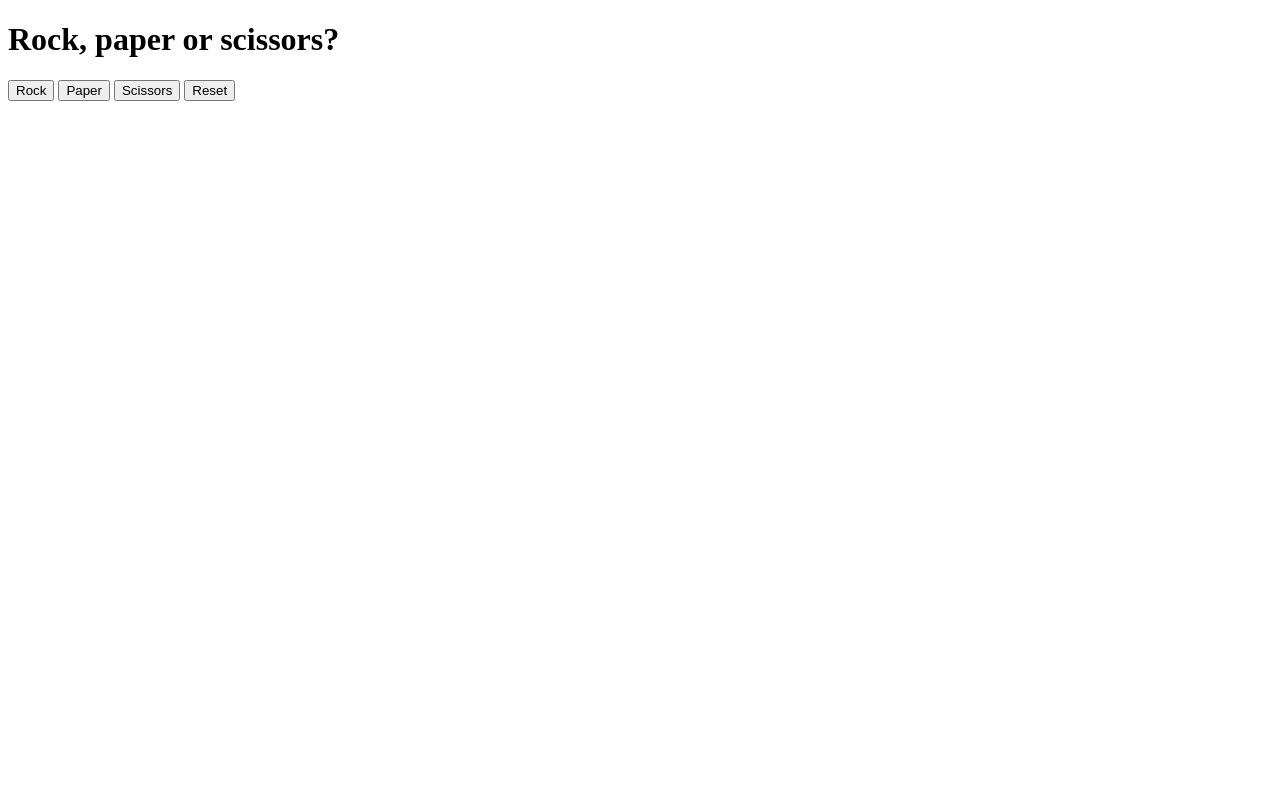
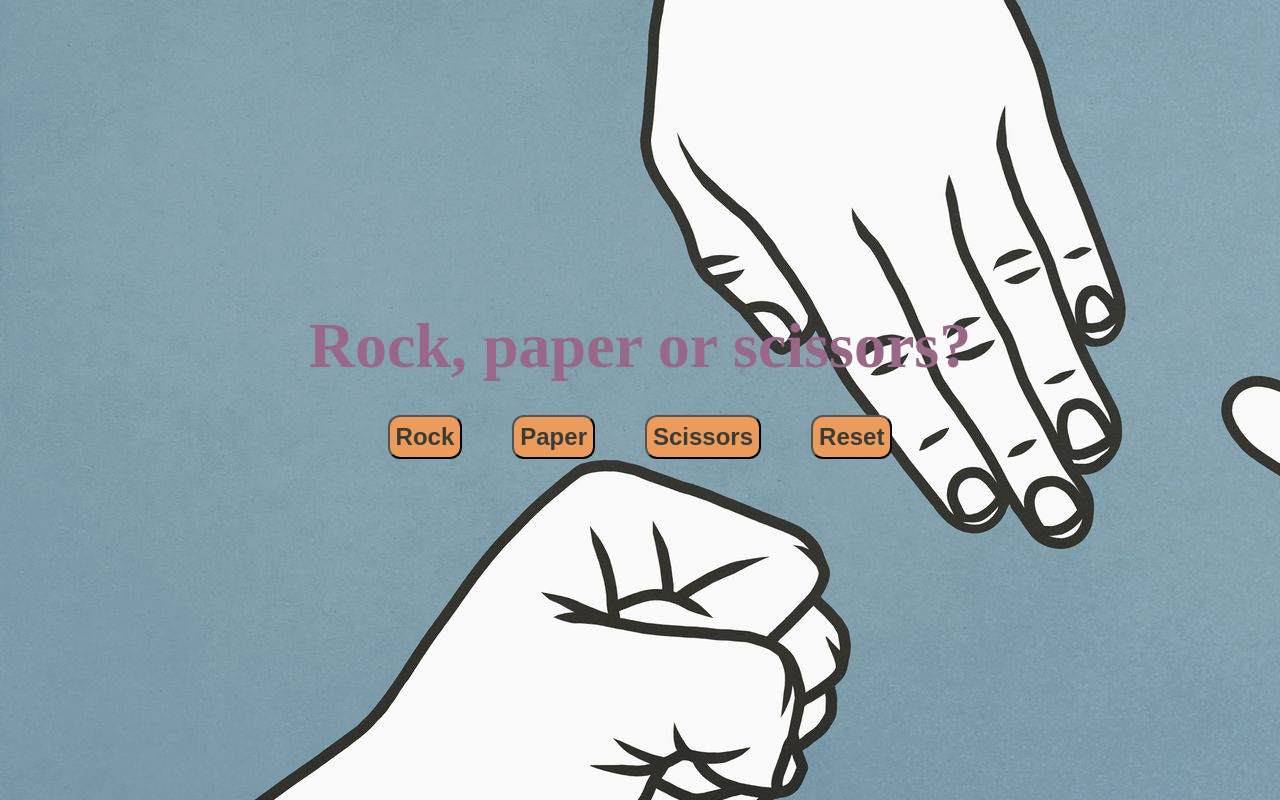
Before and after one commit to Sleepintheforst/rock-paper-scissors, a plain HTML site: page index.html in a window 1280 px wide. Drawn offline with Linux system fonts and the light colour scheme.

Commit message:
Add style.css & style the page, add images

```diff
--- a/index.html
+++ b/index.html
@@ -1,19 +1,22 @@
 <!DOCTYPE html>
 <html lang="en">
   <head>
-    <meta charset="UTF-8">
-    <meta http-equiv="X-UA-Compatible" content="IE=edge">
-    <meta name="viewport" content="width=<device-width>, initial-scale=1.0">
+    <meta charset="UTF-8" />
+    <meta http-equiv="X-UA-Compatible" content="IE=edge" />
+    <meta name="viewport" content="width=<device-width>, initial-scale=1.0" />
     <script src="./main.js" defer></script>
+    <link rel="stylesheet" href="./style.css">
+    <link rel="icon" href="./images/rock-icon.png">
     <title>Rock, paper, scissors</title>
   </head>
   <body>
     <h1>Rock, paper or scissors?</h1>
+    <div id="buttons">
       <button id="rock">Rock</button>
       <button id="paper">Paper</button>
       <button id="scissors">Scissors</button>
       <button id="reset">Reset</button>
-
+    </div>
     <div id="results"></div>
     <div id="finalResult"></div>
   </body>
--- /dev/null
+++ b/style.css
@@ -0,0 +1,34 @@
+* {
+    margin: 0;
+    padding: 0;
+}
+
+#buttons {
+  display: flex;
+  gap: 50px;
+  margin: 32px;
+}
+
+#rock,
+#paper,
+#scissors,
+#reset {
+  font-size: 24px;
+  border-radius: 12px;
+  background-color: #eb9c5c;
+  color: #3b3c36;
+  font-weight: 700;
+  padding: 6px;
+}
+
+body {
+  display: flex;
+  flex-direction: column;
+  justify-content: center;
+  align-items: center;
+  font-size: 32px;
+  background-image: url("./images/paper-rock-scissors.jpg");
+  color: #996888;
+  font-weight: bold;
+  min-height: 100vh;
+}
```
Also changed, not shown: images/paper-rock-scissors.jpg (added), images/rock-icon.png (added). Lines whose indentation alone changed are shown as unchanged.
